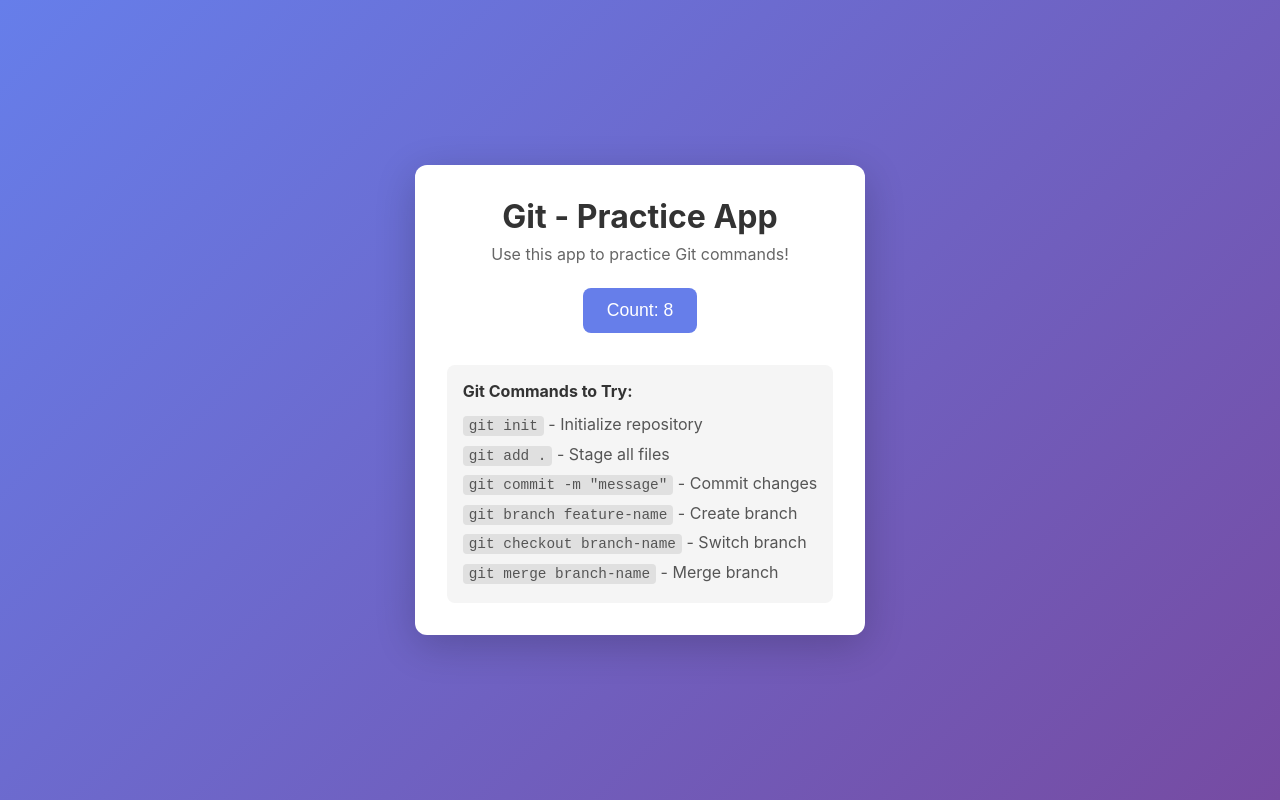
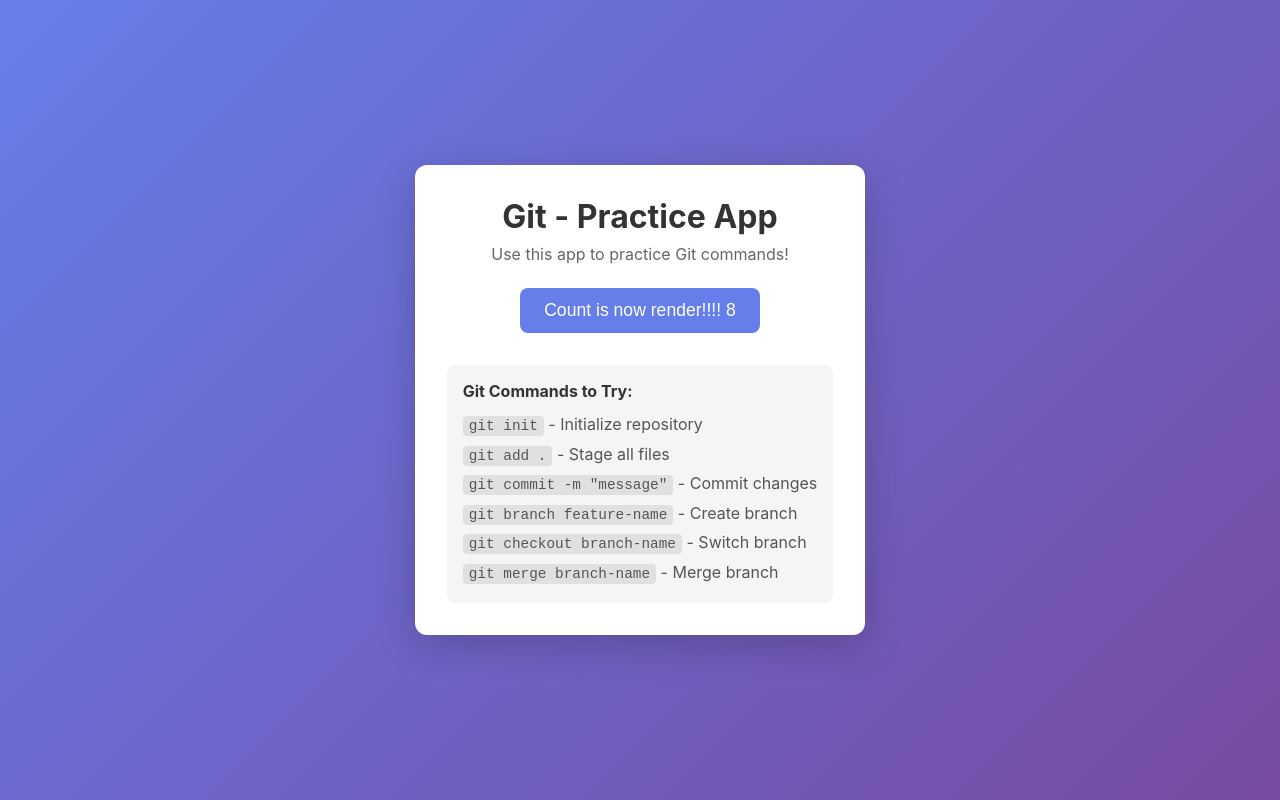
Before and after one commit to Adiptz/git-practice-app, a React (Vite) app: page / in a window 1280 px wide. Built offline with nearby package versions, Linux system fonts and the light colour scheme.

Commit message:
fixed ticket #2345762 - count is now render

```diff
--- a/src/App.jsx
+++ b/src/App.jsx
@@ -10,7 +10,7 @@ function App() {
 
       <div className="card">
         <button onClick={() => setCount(count + 1)}>
-          Count: {count}
+          Count is now render!!!! {count}
         </button>
       </div>
 
```
